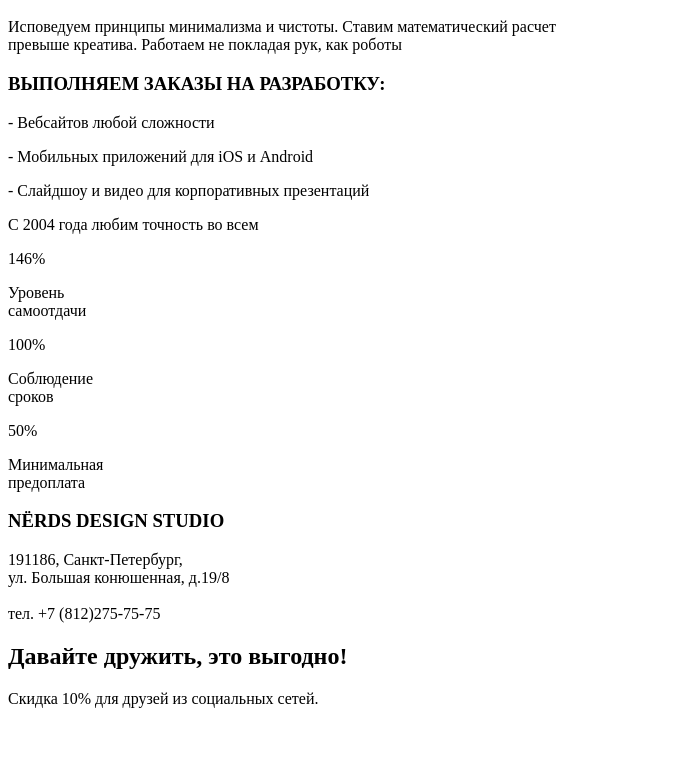
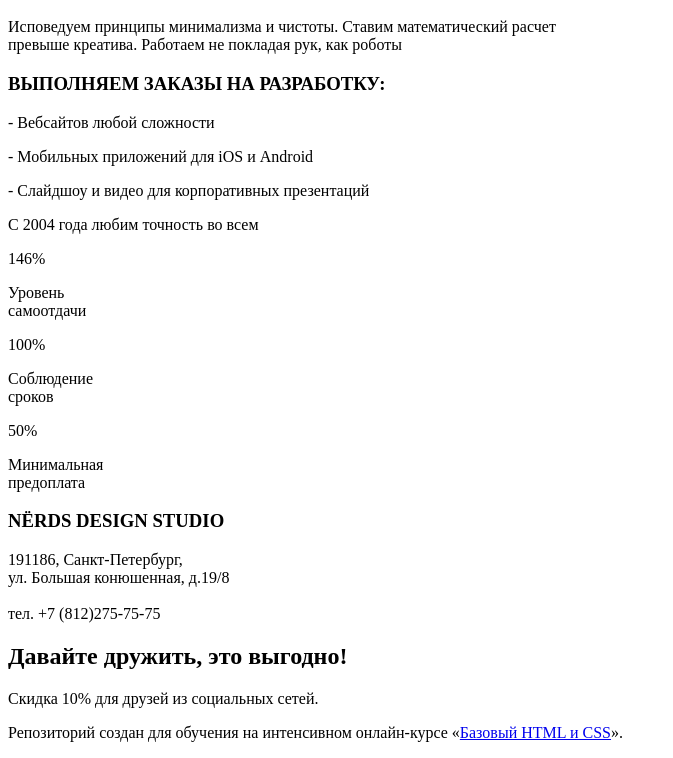
Before and after one commit to vmorfey/22400-nerds, a plain HTML site: page index.html in a window 1280 px wide. Shown: the part 866-1624 px from the top of the page, without its empty margins (0-673 px from the left). Before the commit the page ends 1590 px from the top, so only its background shows below. Drawn offline with Linux system fonts and the light colour scheme.

Commit message:
Revert "Update index.html"
This reverts commit e9f0850f7f3ec61f81e750987453f7806c189d3d.

```diff
--- a/index.html
+++ b/index.html
@@ -8,10 +8,7 @@
     <p>магазин</p>
     <p>контакты</p>
     <p>корзина</p>
-
-  </head>
-  <body>
- <h1>Долго, дорого, <br>скрупулезно.</h1>
+    <h1>Долго, дорого, <br>скрупулезно.</h1>
     <p>Математически выверенный дизайн <br>
     для вашего сайта или мобильного приложения.</p>
     <p>Узнать больше</p>
@@ -46,5 +43,10 @@
 
     <h2>Давайте дружить, это выгодно!</h2>
     <p>Скидка 10% для друзей из социальных сетей.</p>
-    </body>
+  </head>
+  <body>
+
+    <p>Репозиторий создан для обучения на интенсивном онлайн‑курсе «<a href="https://htmlacademy.ru/intensive/htmlcss">Базовый HTML и CSS</a>».</p>
+
+  </body>
 </html>
```
